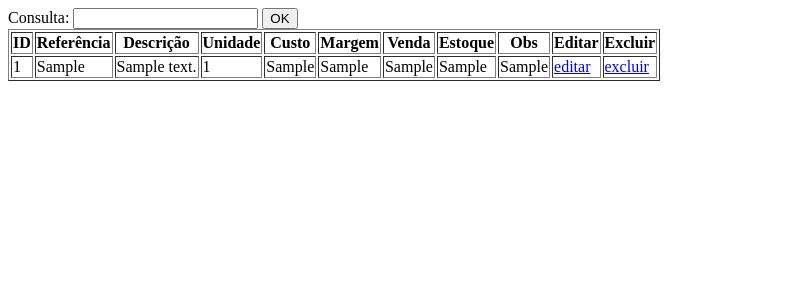
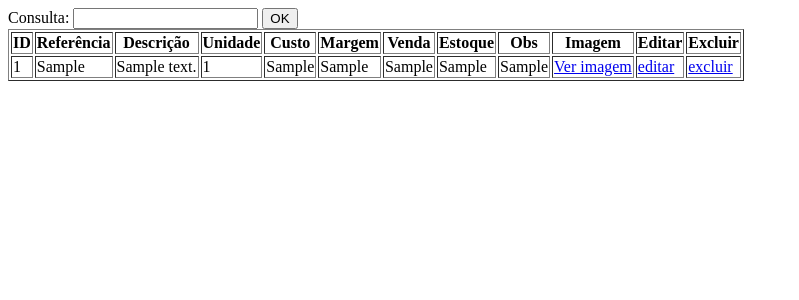
Before and after one commit to wesley-oliveira-bd/sge, a PHP site: page /controle.php in a window 1280 px wide. Shown: the top 300 px of the page, without its empty margins (0-799 px from the left). Run offline with PHP 8.4, Linux system fonts and the light colour scheme; tables that the repository leaves empty or names only in its code hold one stand-in row (values such as "Sample post").

Commit message:
criado link para exibir imagens

```diff
--- a/produtos/controle.php
+++ b/produtos/controle.php
@@ -38,6 +38,7 @@
                 <th>Venda</th>
                 <th>Estoque</th>
                 <th>Obs</th>
+                <th>Imagem</th>
                 <th>Editar</th>
                 <th>Excluir</th>
             </tr>";
@@ -52,6 +53,7 @@
             echo "<td>{$row['venda']}</td>";
             echo "<td>{$row['estoque']}</td>";
             echo "<td>{$row['obs']}</td>";
+            echo "<td><a href='" . $row['imagem'] . "' target='_blank'>Ver imagem</a></td>";
             echo "<td><a href='editar.php?id=".$row['id']."'>editar</td>";
             echo "<td><a href='excluir.php?id=".$row['id']."'>excluir</td>";
             echo "</tr>";
```
